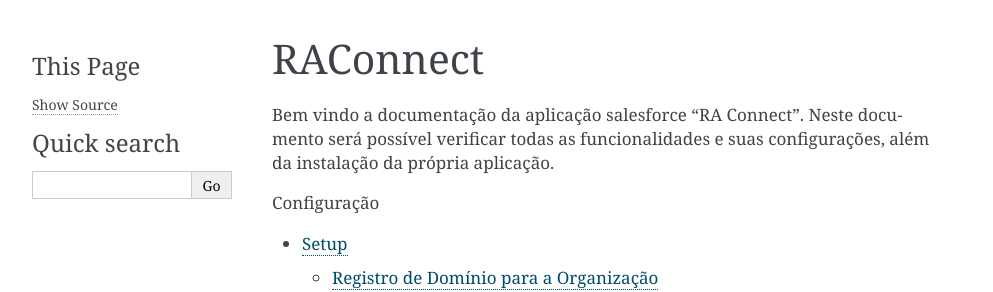
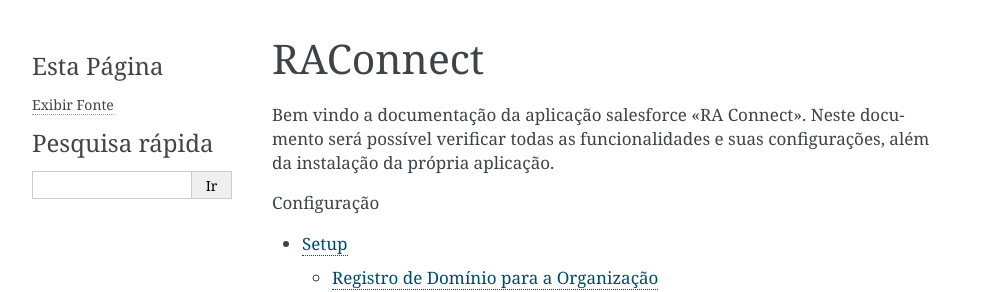
Before and after one commit to Inpulso-Tecnologia/RAConnectDOCFull, a Sphinx documentation site: the page built from docs/index.rst, in a window 1280 px wide. Shown: the top 292 px of the page, without its empty margins (148-1141 px from the left). Built offline with Sphinx 7.4.7, drawn with Linux system fonts in a browser that asks for light colours; some of the changed lines change nothing that is shown.

Commit message:
Revisão PDF

```diff
--- a/docs/conf.py
+++ b/docs/conf.py
@@ -73,7 +73,7 @@
 #
 # This is also used if you do content translation via gettext catalogs.
 # Usually you set "language" from the command line for these cases.
-language = None
+language = 'pt'
 
 
 add_module_names = False
@@ -132,7 +132,8 @@
 
 
 # -- Options for LaTeX output ---------------------------------------------
-latex_engine = 'lualatex'
+latex_engine = 'xelatex'
+latex_logo = 'img/logo.png'
 latex_elements = {
     # The paper size ('letterpaper' or 'a4paper').
     #
```
Also changed, not shown: docs/img/logo.png (added), 3 other files.
